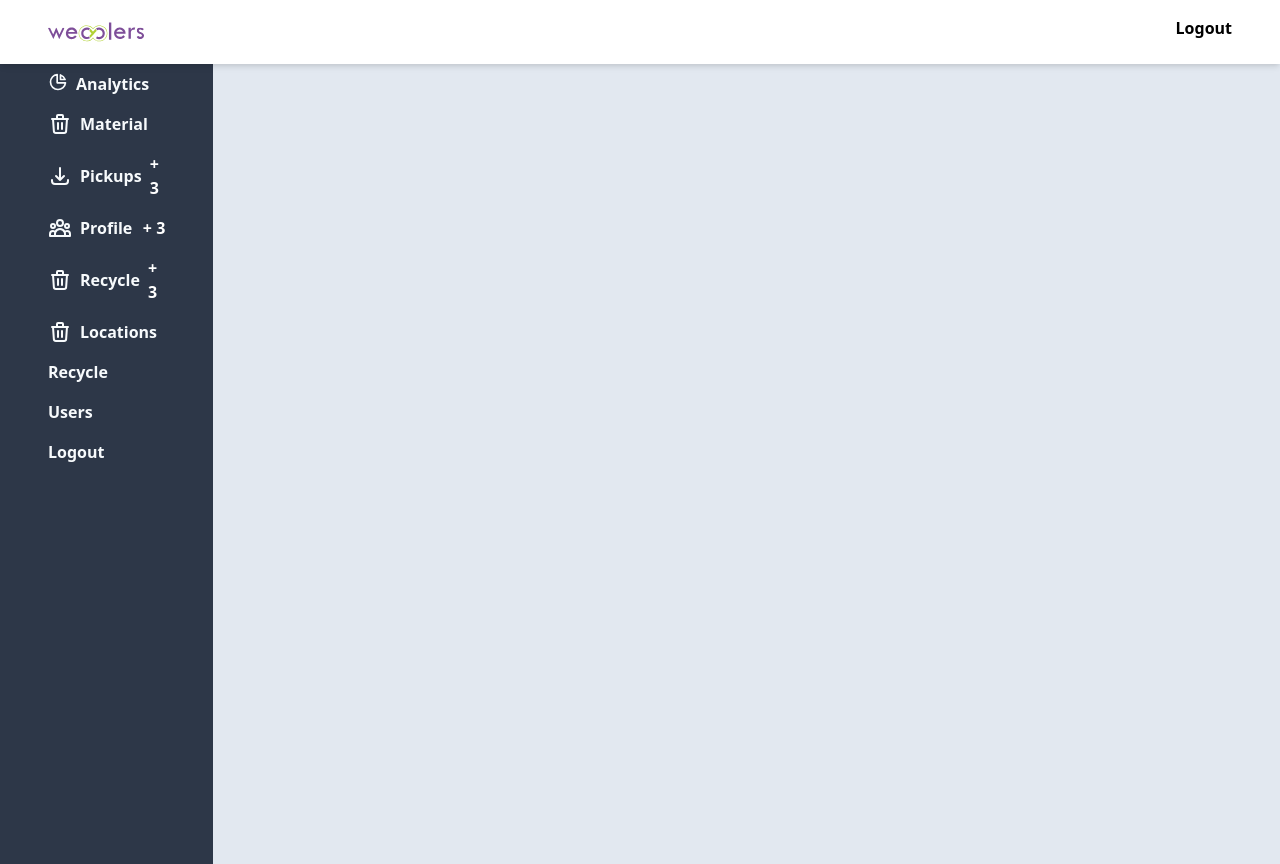
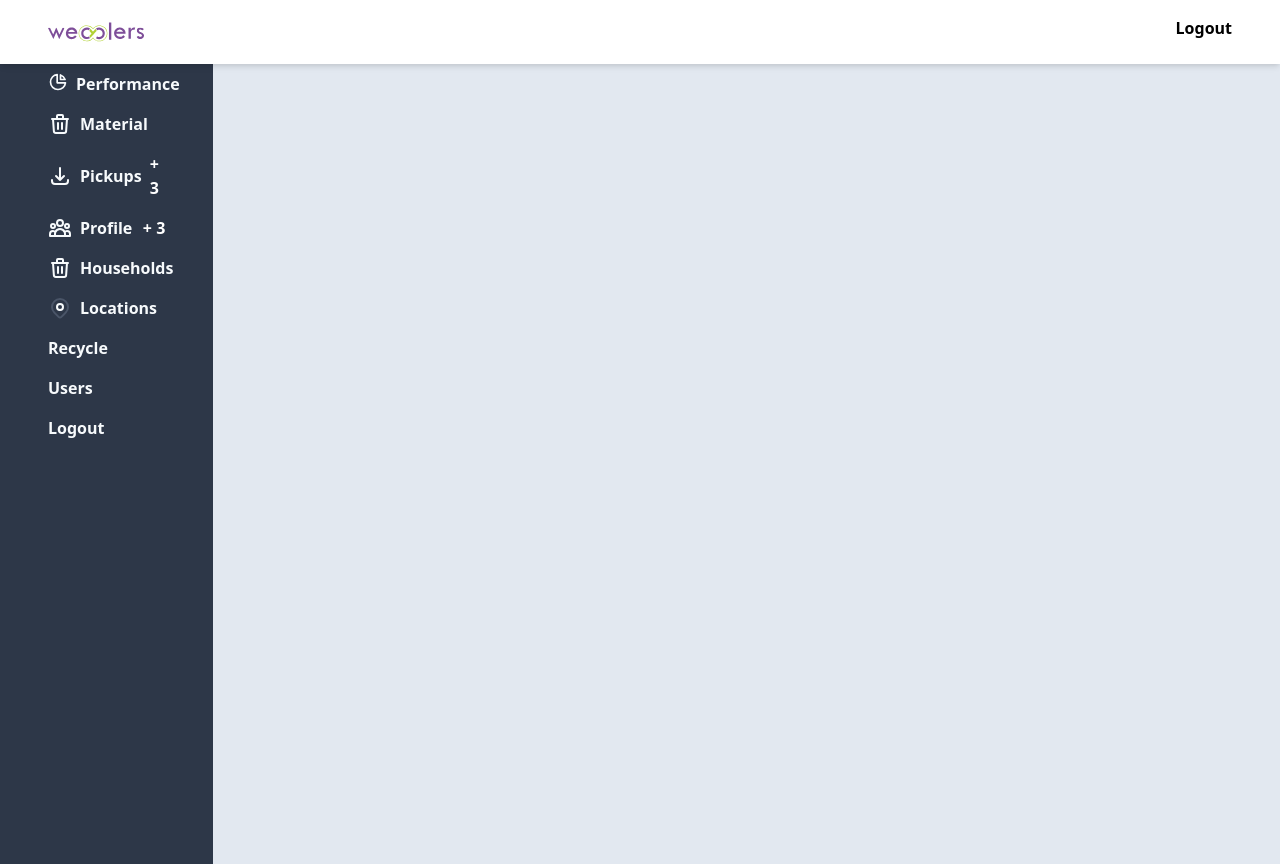
Before and after one commit to udemezue01/Wecycler-Client, a Vue app: page /dashboard in a window 1280 px wide. Built offline with nearby package versions, Linux system fonts and the light colour scheme.

Commit message:
changed login button color

```diff
--- a/src/views/Dashboard.vue
+++ b/src/views/Dashboard.vue
@@ -43,7 +43,7 @@
 							<path d="M20.4878 9H15V3.5123C17.5572 4.41613 19.5839 6.44285 20.4878 9Z" stroke="#f7fafc" stroke-width="2" stroke-linecap="round" stroke-linejoin="round"/>
 							</svg>
 
-						<span class="px-2 font-semibold text-gray-100"> Analytics</span>
+						<span class="px-2 font-semibold text-gray-100"> Performance</span>
 
 						</span>
 
@@ -98,18 +98,19 @@
 							<path d="M19 7L18.1327 19.1425C18.0579 20.1891 17.187 21 16.1378 21H7.86224C6.81296 21 5.94208 20.1891 5.86732 19.1425L5 7M10 11V17M14 11V17M15 7V4C15 3.44772 14.5523 3 14 3H10C9.44772 3 9 3.44772 9 4V7M4 7H20" stroke="#f7fafc" stroke-width="2" stroke-linecap="round" stroke-linejoin="round"/>
 						</svg>
 
-						<span class="px-2 font-semibold text-gray-100"> Recycle</span>
+						<span class="px-2 font-semibold text-gray-100"> Households</span>
 
 						</span>
-						<span class="font-semibold text-white inline-block">+ 3</span>
+
 
 
 					</a>
 					<a href="" class = "block px-12 py-2 rounded-lg flex items-center justify-between hover:bg-gray-700">
 
 						<span class="inline-flex">
-						<svg class = "h-6 w-6" viewBox="0 0 24 24" fill="none" xmlns="http://www.w3.org/2000/svg">
-							<path d="M19 7L18.1327 19.1425C18.0579 20.1891 17.187 21 16.1378 21H7.86224C6.81296 21 5.94208 20.1891 5.86732 19.1425L5 7M10 11V17M14 11V17M15 7V4C15 3.44772 14.5523 3 14 3H10C9.44772 3 9 3.44772 9 4V7M4 7H20" stroke="#f7fafc" stroke-width="2" stroke-linecap="round" stroke-linejoin="round"/>
+					<svg class = "h-6 w-6" viewBox="0 0 24 24" fill="none" xmlns="http://www.w3.org/2000/svg">
+						<path d="M17.6569 16.6569C16.7202 17.5935 14.7616 19.5521 13.4138 20.8999C12.6327 21.681 11.3677 21.6814 10.5866 20.9003C9.26234 19.576 7.34159 17.6553 6.34315 16.6569C3.21895 13.5327 3.21895 8.46734 6.34315 5.34315C9.46734 2.21895 14.5327 2.21895 17.6569 5.34315C20.781 8.46734 20.781 13.5327 17.6569 16.6569Z" stroke="#4A5568" stroke-width="2" stroke-linecap="round" stroke-linejoin="round"/>
+						<path d="M15 11C15 12.6569 13.6569 14 12 14C10.3431 14 9 12.6569 9 11C9 9.34315 10.3431 8 12 8C13.6569 8 15 9.34315 15 11Z" stroke="#f7fafc" stroke-width="2" stroke-linecap="round" stroke-linejoin="round"/>
 						</svg>
 
 						<span class="px-2 font-semibold text-gray-100"> Locations</span>
--- a/src/views/Login.vue
+++ b/src/views/Login.vue
@@ -35,7 +35,7 @@
       </div>
 
       <div class="mt-6">
-        <button type="submit" class="group relative w-full flex justify-center py-2 px-4 border border-transparent text-sm font-medium rounded-md text-white bg-green-100 font-bold hover:bg-green-100 focus:outline-none focus:border-green-100 focus:shadow-outline-indigo active:bg-green-100 transition duration-150 ease-in-out">
+        <button type="submit" class="group relative w-full flex justify-center py-2 px-4 border border-transparent text-sm font-medium rounded-md text-white bg-purple-100 font-bold hover:bg-green-100 focus:outline-none focus:border-green-100 focus:shadow-outline-indigo active:bg-green-100 transition duration-150 ease-in-out">
           <span class="absolute left-0 inset-y pl-3">
             <svg class="h-5 w-5 text-white group-hover:text-green-100 transition ease-in-out duration-150" fill="currentColor" viewBox="0 0 20 20">
               <path fill-rule="evenodd" d="M5 9V7a5 5 0 0110 0v2a2 2 0 012 2v5a2 2 0 01-2 2H5a2 2 0 01-2-2v-5a2 2 0 012-2zm8-2v2H7V7a3 3 0 016 0z" clip-rule="evenodd" />
```
